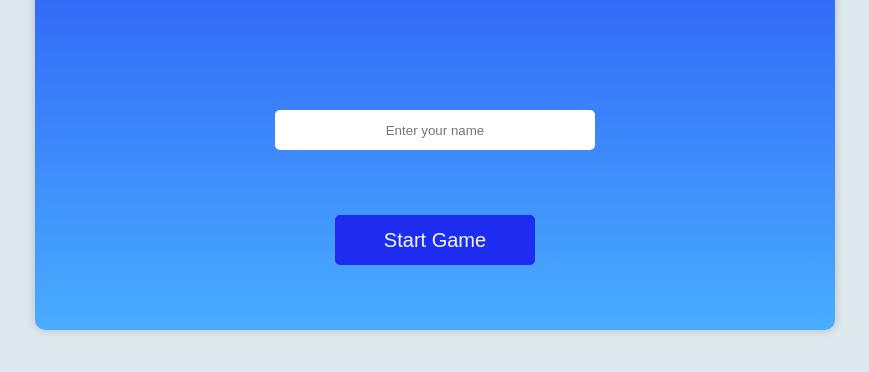
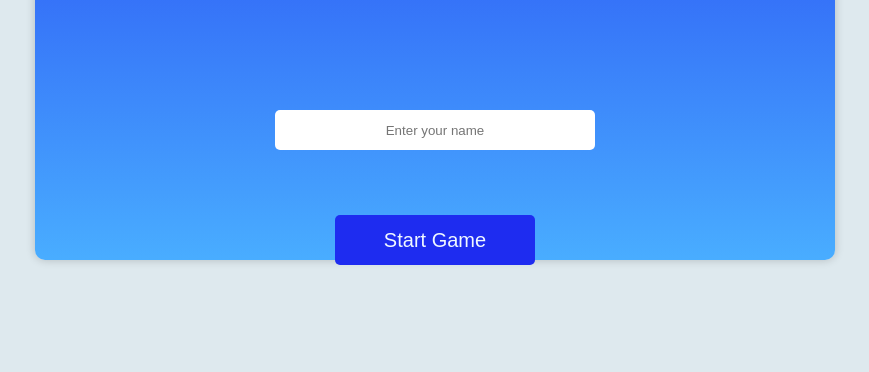
Before and after one commit to aimeigaduyon/JS-mini-game, a plain HTML site: page index.html in a window 1280 px wide. Shown: the part 350-722 px from the top of the page, without its empty margins (205-1074 px from the left). Drawn offline with Linux system fonts and the light colour scheme.

Commit message:
edited the height back

```diff
--- a/assets/css/style.css
+++ b/assets/css/style.css
@@ -12,7 +12,7 @@ body {
 /* game intro */
 .mini-game {
     width: 800px;
-    height: 650px;
+    height: 580px;
     background: linear-gradient(to bottom, #1e2cf0, #49adff);
     margin: 30px auto;
     border-radius: 10px;
```
